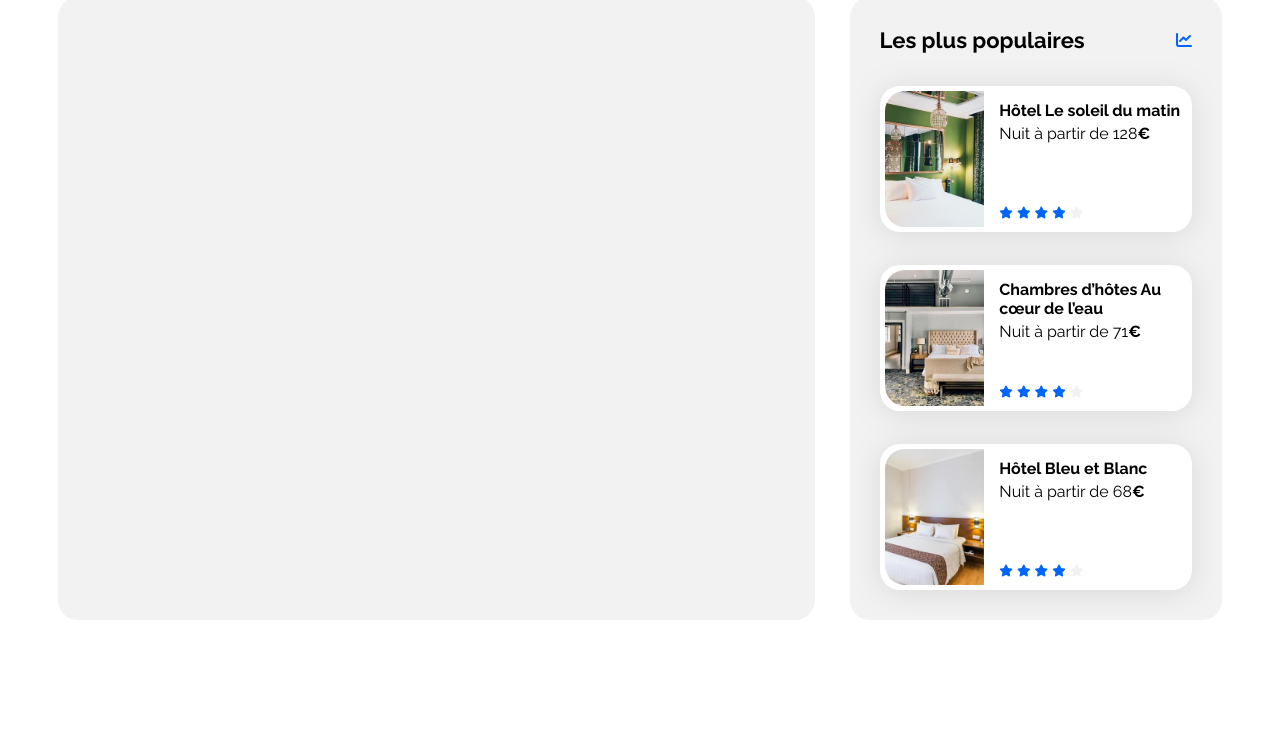
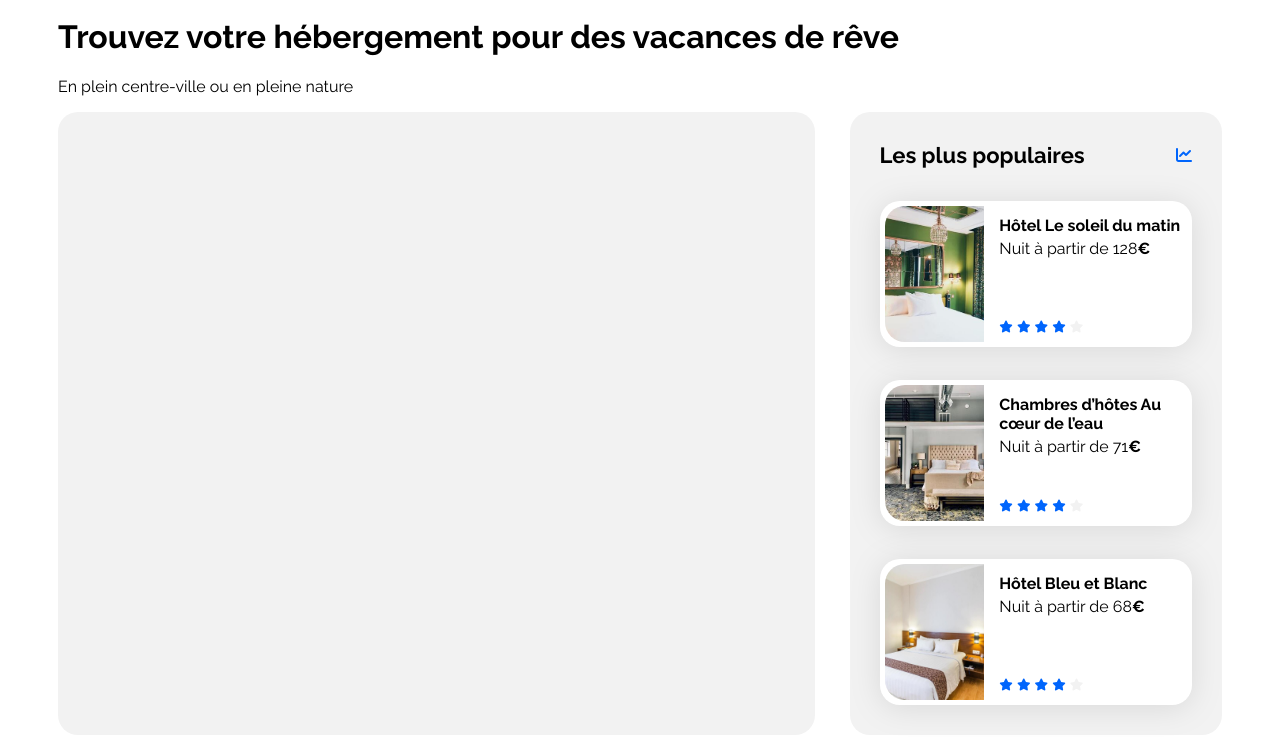
Before and after one commit to NikXpro/booki-app, a plain HTML site: page index.html in a window 1280 px wide. Shown: the part 68-811 px from the top of the page. Drawn offline with Linux system fonts and the light colour scheme.

Commit message:
feat(html) Add information section

```diff
--- a/index.html
+++ b/index.html
@@ -28,6 +28,14 @@
         </nav>
       </header>
       <main>
+        <div class="informations">
+          <div class="headline">
+            <h1 class="title">
+              Trouvez votre hébergement pour des vacances de rêve
+            </h1>
+            <p class="subtitle">En plein centre-ville ou en pleine nature</p>
+          </div>
+        </div>
             <div class="hebergements-and-populaires">
                 <section class="hebergements">
 
```
